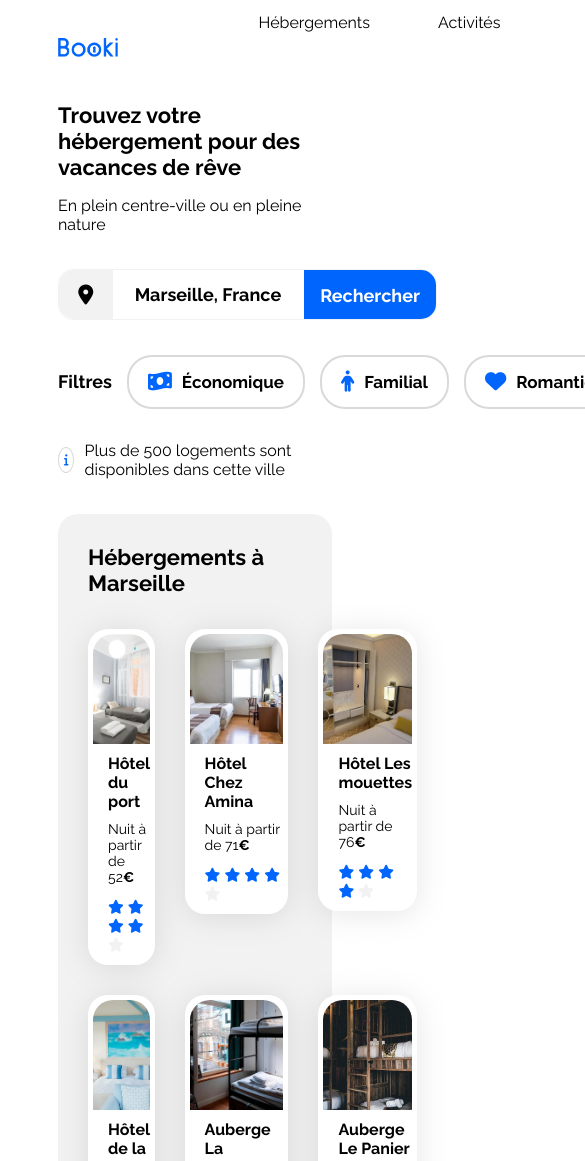
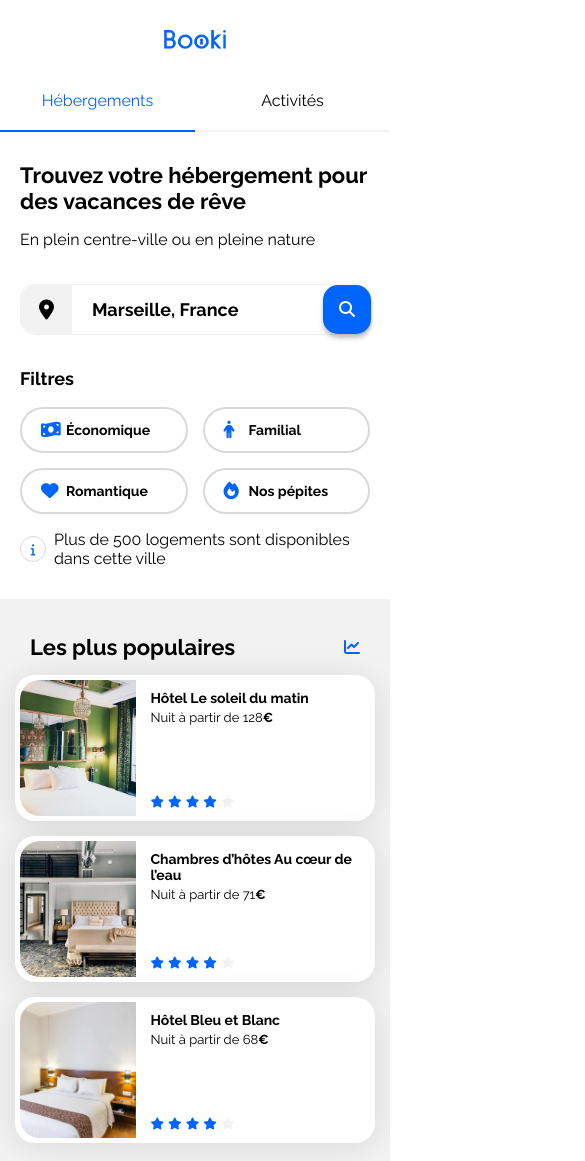
Before and after one commit to MaximeEsteves/booki, a plain HTML site: page index.html in a window 390 px wide. Shown: the top 1161 px of the page, 585 px wide, since content can reach past the window. Drawn offline with Linux system fonts and the light colour scheme.

Commit message:
Projet final - Booki

```diff
--- a/css/style.css
+++ b/css/style.css
@@ -1,6 +1,7 @@
 /****** General ***********/
 * {
     font-family: 'Raleway', sans-serif;
+    scroll-behavior: smooth;
 }
 
 :root {
@@ -17,6 +18,7 @@
 body {
     display: flex;
     justify-content: center;
+    margin: 0px;
 }
 
 .main-container {
@@ -70,6 +72,7 @@ p{
 nav{
     display: flex;
     justify-content: space-between;
+    margin-bottom: 34px;
 }
 nav #logoNav{
     width: 61.09px;
@@ -82,6 +85,7 @@ nav .ulNav{
     align-items: center;
     margin: 0px 0px 50px 50px;
     gap: 68px;
+    padding: 0px;
 }
 nav li{
     display: inline-block;
@@ -89,25 +93,24 @@ nav li{
     cursor:default;
     font-size: 16px;
     font-weight: 400;
-}
-nav li:hover::before{
-    content: "";
-    position: absolute;
-    top: -13px;
-    left: 0;
-    width: 100%;
-    border-top: 2px solid #0065FC ;
+    border-top: 2px solid white;
+    padding-top:10px;
 }
 nav li:hover{
+    border-top: 2px solid #0065FC ;
     color:#0065FC;
 }
 /****** header / barre de recherche ***********/
+.formulaire-recherche #btn-recherche-mobile{
+    display: none;
+}
 .formulaire-recherche{
     display: flex;
     width: 377px;
     height: 49px;
     border: 1px solid #f2f2f2;
     border-radius: 15px;
+    margin: 34px 0px 34px 0px;
 }
 .formulaire-recherche .icone-recherche{
     display: flex;
@@ -164,13 +167,12 @@ nav li:hover{
     align-items: center;
     justify-content: center;
     gap:10px;
+    border: 2px solid #d9d9d9;
+    border-radius: 25px;
+    padding:13px 19px 13px 19px;
+    cursor:default;
     font-size: 17px;
     font-weight:700;
-    border: 2px solid #d9d9d9;
-    border-radius: 25px;
-    padding:0px 19px 0px 19px;
-    height: 50px;
-    cursor:default;
 }
 .filtres li:hover{
     background-color:#deebff ;
@@ -184,8 +186,8 @@ nav li:hover{
     display: flex;
     justify-content: center;
     align-items: center;
-    width: 24px;
-    height: 24px;
+    width: 2em;
+    height: 2em;
     border: 1px solid #d9d9d9;
     border-radius: 50%;
 }
@@ -194,17 +196,12 @@ nav li:hover{
 .hebergements-and-populaires {
     display: flex;
     justify-content: space-between;
-    height: 614px;
+    margin: 34px 0px 34px 0px;
 }
 
 .hebergements-and-populaires section {
     background-color: var(--main-bg-color);
-    border-radius: 20px;
-    padding: 30px;
-    box-sizing: border-box;
-}
-/****** Activites ***********/
-.activites{
+    border-radius: 15px;
     padding: 30px;
     box-sizing: border-box;
 }
@@ -284,26 +281,32 @@ nav li:hover{
     height: 110px;
     border-radius: 20px 20px 0px 0px;
 }
-.section-title-lien{
-    margin-top:25px;
+.section-title-plus{
+    margin: 0px;
     font-size: 18px;
     font-weight:700;
 }
+/****** Activites ***********/
+.activites{
+    padding: 30px;
+    margin-bottom: 34px;
+}
 /****** Activites cards/images ***********/
-.activites-cards img{
-    width: 100%;
-    height: 380px;
-    border-radius: 20px 20px 0px 0px;
-}
-
 .activites-cards{
     display: grid;
     grid-template-columns: 1fr 1fr 1fr 1fr;
-    height: 439px;
     gap:30px;
 }
+.activites-cards .card img{
+    width: 100%;
+    height: 86%;
+    border-radius: 20px 20px 0px 0px;
+    object-fit: cover;
+}
+
 .activites-cards .card{
-    margin: 33px auto;
+    height: 439px;
+    margin-top: 34px;
     padding: 0px;
 }
 .activites-cards .card-title{
@@ -312,11 +315,9 @@ nav li:hover{
 
 /****** Footer ***********/
 footer{
-    position: absolute;
     display: grid;
     grid-template-columns: 1fr 1fr 1fr;
-    background-color:#F2F2F2 ;
-    width: 1340px;
+    background-color:#F2F2F2;
 }
 .lien-footer{
     display:flex;
@@ -341,6 +342,15 @@ footer{
 /****** Media queries ***********/
 /* Medium devices (tablets, less/equal than 1024px) */
 @media (max-width: 1024px) {
+    /* barre nav */
+    #lien-hebergements{
+        color: #0065FC;
+        border-top: 2px solid #0065FC ;
+    }
+    nav li:hover{
+        border-top: 2px solid transparent;
+    color:initial;
+    }
     .hebergements-and-populaires {
         flex-direction: column;
     }
@@ -371,9 +381,173 @@ footer{
     .populaires-cards .card-subtitle {
         font-size: 13px;
     }
+    .activites-cards .card{
+        height: 270px;
+    }
+    .activites-cards .card img{
+        height: 74%;
+    }
+    .filtres li{
+        font-size: 16px;
+    }
 }
 
 /* Small devices (phones, less than 768px) */
 @media (max-width: 767.98px) {
-    /* ... */
+    body{
+        margin: 0px;
+    }
+    .main-container{
+        min-width: 320px;
+        padding: 0px;
+    }
+    /* barre nav */
+    nav{
+        display: flex;
+        flex-direction:column;
+        justify-content: center;
+        align-items: center;
+        margin-bottom: 30px;
+    }
+    nav #logoNav{
+        margin: 30px auto;
+    }
+    nav .ulNav{
+        display: grid;
+        grid-template-columns: 1fr 1fr;
+        margin: 0px;
+        gap:0px;
+        width: 100%;
+    }
+    nav li{
+        display: flex;
+        justify-content: center;
+        padding-bottom:20px;
+        border-bottom: 2px solid #f2f2f2;
+    }
+    #lien-hebergements{
+        color: #0065FC;
+        border-top: 2px solid transparent ;
+        border-bottom: 2px solid #0065FC ;
+    }
+    nav li:hover{
+        border-bottom: 2px solid #f2f2f2;
+    color:initial;
+    }
+
+    /* header */
+    header{
+        margin: 0px 20px;
+    }
+    .formulaire-recherche #btn-recherche{
+        display: none;
+    }
+    .formulaire-recherche{
+        width: 100%;
+        margin: 35px 0px 15px 0px;
+    }
+    .formulaire-recherche .icone-recherche{
+        width: 30px;
+    }
+    .formulaire-recherche #text-recherche{
+        text-align: start;
+    }
+    .formulaire-recherche #btn-recherche-mobile{
+        display: block;
+        font-weight: 700;
+        background-color:#0065FC;
+        border-radius:15px;
+        box-shadow: 0px 4px 4px 0px #00000040;
+        border: none;
+        padding: 15px 16px 15px 16px;
+    }
+    .formulaire-recherche #btn-recherche-mobile i{
+        color:white;
+    }
+    .texte-information{
+        display:grid;
+        grid-template-columns: 24px 1fr;
+    }
+
+    /* filtres */
+    .zone-filtres{
+        flex-direction: column;
+        align-items: start;
+    }
+    .filtres{
+        display: grid;
+        grid-template-columns: 1fr 1fr;
+        padding: 0px;
+        margin: 0px;
+        width: 100%;
+    }
+    .filtres li{
+        display: grid;
+        grid-template-columns: 10px 1fr;
+        gap:15px;
+        max-width: 320px;
+        font-size: 14px;
+    }
+
+    /* populaires / hébergement */
+    .populaires {
+        background-color: var(--main-bg-color) !important;
+        margin: 15px 0px 15px 0px;
+    }
+    .populaires-title{
+        margin: 15px;
+    }
+    .hebergements-and-populaires {
+        flex-direction: column-reverse;
+        margin: 0px;
+        gap: 15px;
+        padding: 0px;
+    }
+    .hebergements-and-populaires section {
+        background-color: white;
+        gap: 15px;
+        padding: 20px 15px;
+        border-radius: 0px;
+    }
+    .populaires-cards {
+        flex-direction: column;
+        gap:15px;
+        margin: 0px;
+        padding-bottom: 15px;
+    }
+    .populaires-cards a {
+        display: block;
+        width: 100%;
+    }
+    .populaires-cards .card{
+        margin: 0px;
+    }
+    .hebergements-cards{
+        display: grid;
+        grid-template-columns: 1fr ;
+        gap:15px
+    }
+
+    /* activite */
+    .activites-cards{
+        grid-template-columns: 1fr;
+        gap:0px;
+    }
+    .activites-cards .card img{
+        height: 70%;
+    }
+    .activites-cards .card{
+        height: 200px;
+        margin-top: 15px;
+    }
+    .activites .section-title{
+        margin: 30px 0px;
+    }
+
+    /* Footer */
+    footer{
+        grid-template-columns: 1fr;
+        width: 100%;
+    }
+
 }
--- a/index.html
+++ b/index.html
@@ -19,37 +19,47 @@
         <nav>
             <img src="images/logo/Booki.png" alt="logo du site Booki" id="logoNav">
             <ul class="ulNav">
-                <li><a href="#">Hébergements</a></li>
-                <li><a href="#">Activités</a></li>
+                <li id="lien-hebergements"><a href="#dir-hebergements">Hébergements</a></li>
+               <li><a href="#dir-activites">Activités</a></li>
             </ul>
         </nav>
         <header>
             <h1>Trouvez votre hébergement pour des vacances de rêve</h1>
             <p>En plein centre-ville ou en pleine nature</p>
-            <br>
                 <form action="#" method="get" class="formulaire-recherche">
                       <label for="text-recherche" class="icone-recherche"><i class="fa-lg fa-solid fa-location-dot" aria-hidden="true"></i></label>
                       <input type="search" name="ville" id="text-recherche" placeholder="Marseille, France" maxlength="30">
                       <button id="btn-recherche">Rechercher</button>
+                      <b id="btn-recherche-mobile"><i class=" fa-solid fa-magnifying-glass"></i></b>
                   </form>
-                  <br>
                   <div class="zone-filtres">
                       <p>Filtres</p>
                       <ul class="filtres">
-                        <li><i class="fa-lg fa-solid fa-money-bill-wave"></i>Économique</li>
-                        <li><i class="fa-lg fa-solid fa-person"></i>Familial</li>
-                        <li><i class="fa-lg fa-solid fa-heart"></i>Romantique</li>
-                        <li><i class="fa-lg fa-solid fa-fire"></i>Nos pépites</li>
+                        <li>
+                            <i class="fa-lg fa-solid fa-money-bill-wave"></i>
+                            <span>Économique</span>
+                        </li>
+                        <li>
+                            <i class="fa-lg fa-solid fa-person"></i>
+                            <span>Familial</span>
+                        </li>
+                        <li>
+                            <i class="fa-lg fa-solid fa-heart"></i>
+                            <span>Romantique</span>
+                        </li>
+                        <li>
+                            <i class="fa-lg fa-solid fa-fire"></i>
+                            <span>Nos pépites</span>
+                        </li>
                     </ul>
                 </div>
             <div class="texte-information">
-                <i class="fa-xs fa-solid fa-info logo-info" ></i>
+                <i class="fa-xs fa-solid fa-info logo-info"></i>
                 <p>Plus de 500 logements sont disponibles dans cette ville</p>
             </div>
-            <br>
         </header>
         <main>
-            <div class="hebergements-and-populaires">
+            <div class="hebergements-and-populaires" id="dir-hebergements">
                 <section class="hebergements">
                     <div class="hebergements-title">
                         <h2 class="section-title">Hébergements à Marseille</h2>
@@ -80,7 +90,7 @@
                                 <div class="card-content">
                                     <div class="card-txt">
                                         <h3 class="card-title">Hôtel Chez Amina</h3>
-                                        <p class="card-subtitle">Nuit à partir de 71<span class="euro">€</span></p>
+                                        <p class="card-subtitle">Nuit à partir de 96<span class="euro">€</span></p>
                                     </div>
                                     <div class="card-rating">
                                         <i class="fa-sm fa-solid fa-star" aria-hidden="true"></i>
@@ -169,8 +179,8 @@
                                 </div>
                             </article>
                         </a>
+                            <p class="section-title-plus">Afficher plus</p>
                     </div>
-                    <p class="section-title-lien"><a href="#">Afficher plus</a></p>
                 </section>
                 <section class="populaires">
                     <div class="populaires-title">
@@ -238,8 +248,7 @@
                     </div>
                 </section>
             </div>
-            <br><br>
-            <section class="activites">
+            <section class="activites" id="dir-activites">
                 <div class="activites-title">
                     <h2 class="section-title">Activités à Marseille</h2>
                 </div>
@@ -287,28 +296,27 @@
                 </div>
             </section>
         </main>
-        <br><br><br>
         <footer>
             <div class="div-footer">
                 <h1 class="titre-footer">À propos</h1>
                 <ul class="lien-footer">
-                    <li><a href="#"></a>Fonctionnement du site</li>
-                    <li><a href="#"></a>Conditions générales </li>
-                    <li><a href="#"></a>Données et confidentialité</li>
+                    <li><a href="#">Fonctionnement du site</a></li>
+                    <li><a href="#">Conditions générales </a></li>
+                    <li><a href="#">Données et confidentialité</a></li>
                 </ul>
             </div>
             <div class="div-footer">
                 <h1 class="titre-footer">Nos hébergements</h1>
                 <ul class="lien-footer">
-                    <li><a href="#"></a>Charte qualité</li>
-                    <li><a href="#"></a>Proposer votre hôtel</li>
+                    <li><a href="#">Charte qualité </a></li>
+                    <li><a href="#">Proposer votre hôtel</a></li>
                 </ul>
             </div>
             <div class="div-footer">
                 <h1 class="titre-footer">Assistance</h1>
                 <ul class="lien-footer">
-                    <li><a href="#"></a>Centre d’aide</li>
-                    <li><a href="#"></a>Nous contacter</li>
+                    <li><a href="#">Centre d’aide</a></li>
+                    <li><a href="#">Nous contacter</a></li>
                 </ul>
             </div>
         </footer>
```
